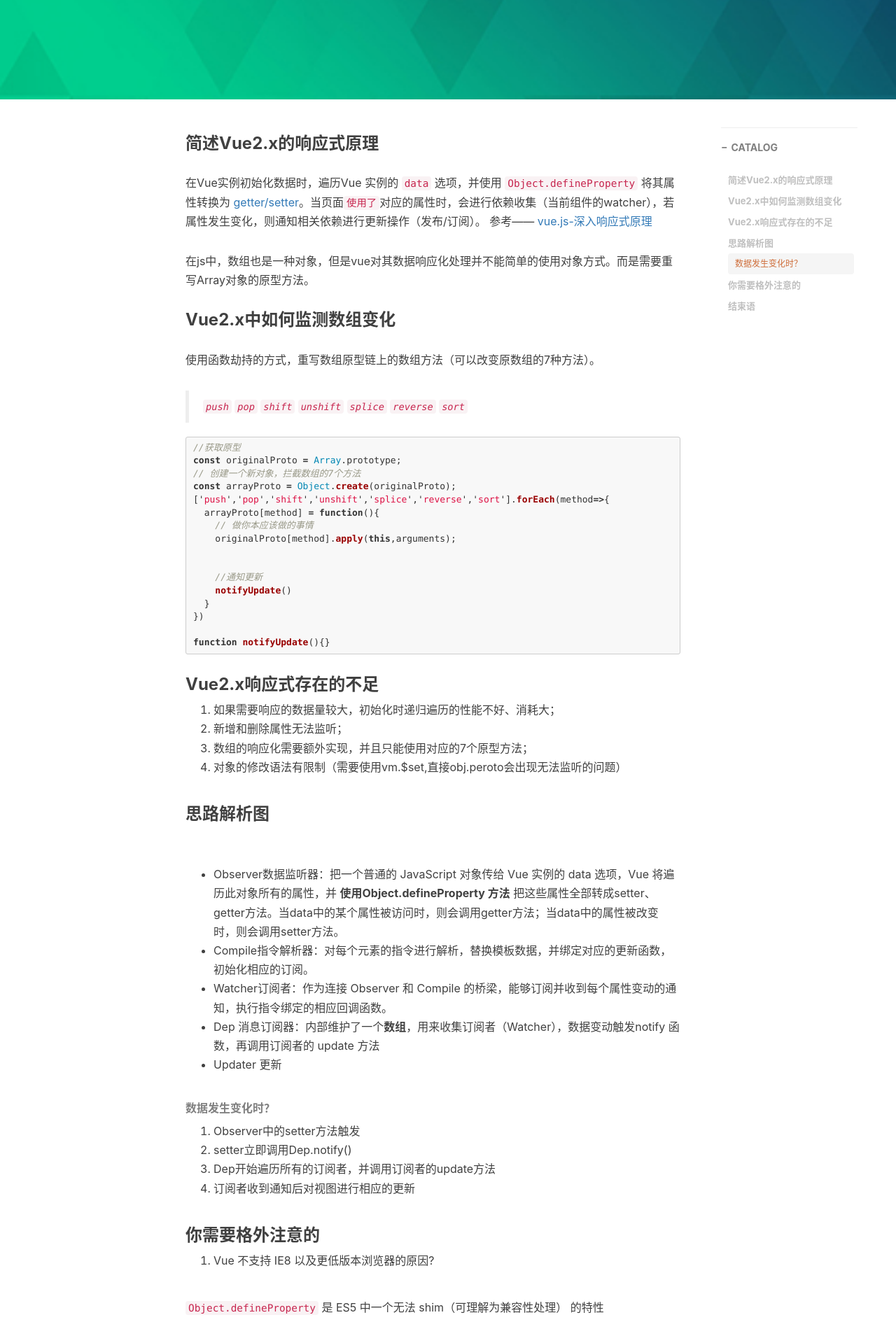
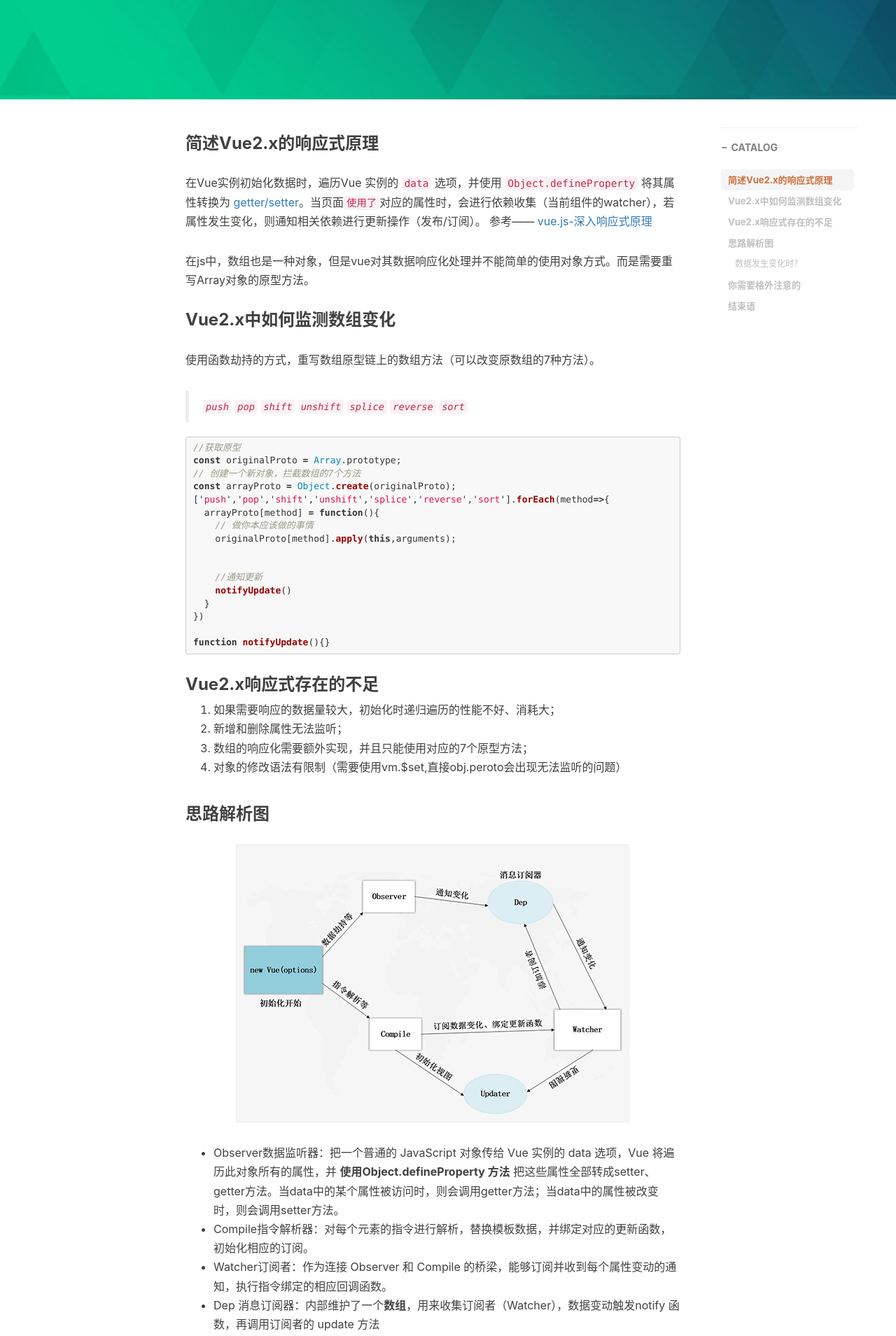
Before and after one commit to KAngJoin/KAngJoin.github.io, a Jekyll site: the page built from _posts/2020-03-16-Vue-2.x响应式原理.md, in a window 1280 px wide. Shown: the part 441-2350 px from the top of the page at 70% size. Built offline with Jekyll 4.4.1, drawn with Linux system fonts in a browser that asks for light colours; nearby versions of some CDN libraries; comment, search, counter and statistics services are not loaded.

Commit message:
img show

```diff
--- a/_posts/2020-03-16-Vue-2.x响应式原理.md
+++ b/_posts/2020-03-16-Vue-2.x响应式原理.md
@@ -51,7 +51,7 @@
 
 ### 思路解析图
 
-![](../img/vue.observer.watcher.jpg)
+![](http://dukangblog.top/img/vue.observer.watcher.jpg)
 
 - Observer数据监听器：把一个普通的 JavaScript 对象传给 Vue 实例的 data 选项，Vue 将遍历此对象所有的属性，并 **使用Object.defineProperty 方法** 把这些属性全部转成setter、getter方法。当data中的某个属性被访问时，则会调用getter方法；当data中的属性被改变时，则会调用setter方法。
 - Compile指令解析器：对每个元素的指令进行解析，替换模板数据，并绑定对应的更新函数，初始化相应的订阅。
--- a/about.html
+++ b/about.html
@@ -2,7 +2,7 @@
 layout: page
 title: "About"
 description: "Hey, this id dukang"
-header-img: "img/post-bg-rwd.jpg"
+header-img: "img/about-me.jpg"
 ---
 
 <!-- Language Selector -->
```
Also changed, not shown: css/hux-blog.min.css, img/about-me.jpg (added), img/bg-desk.jpg (deleted).
